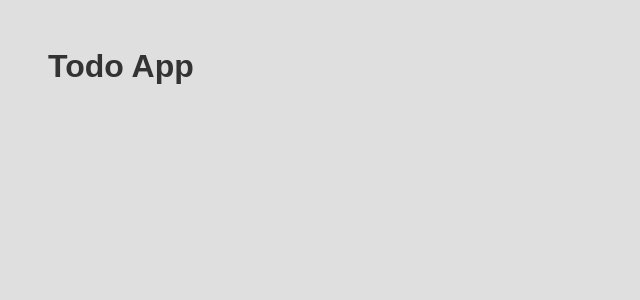
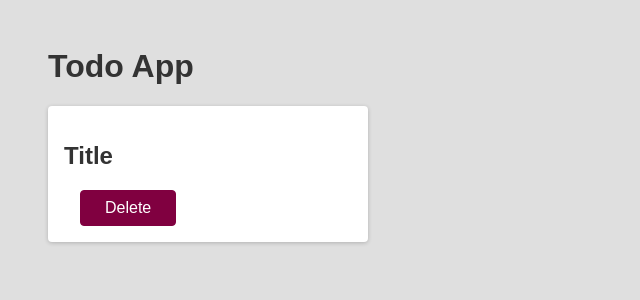
Before and after one commit to bensonaddo/youtube-series, a React (Create React App) app: page / in a window 1280 px wide. Shown: the top 300 px of the page, without its empty margins (0-640 px from the left). Built offline with nearby package versions, Linux system fonts and the light colour scheme.

Commit message:
loading todo components in App.js

```diff
--- a/src/App.js
+++ b/src/App.js
@@ -1,9 +1,11 @@
 import "./App.css";
+import Todo from "./components/Todo";
 
 function App() {
   return (
     <div className="App">
       <h1>Todo App</h1>
+      <Todo />
     </div>
   );
 }
```
